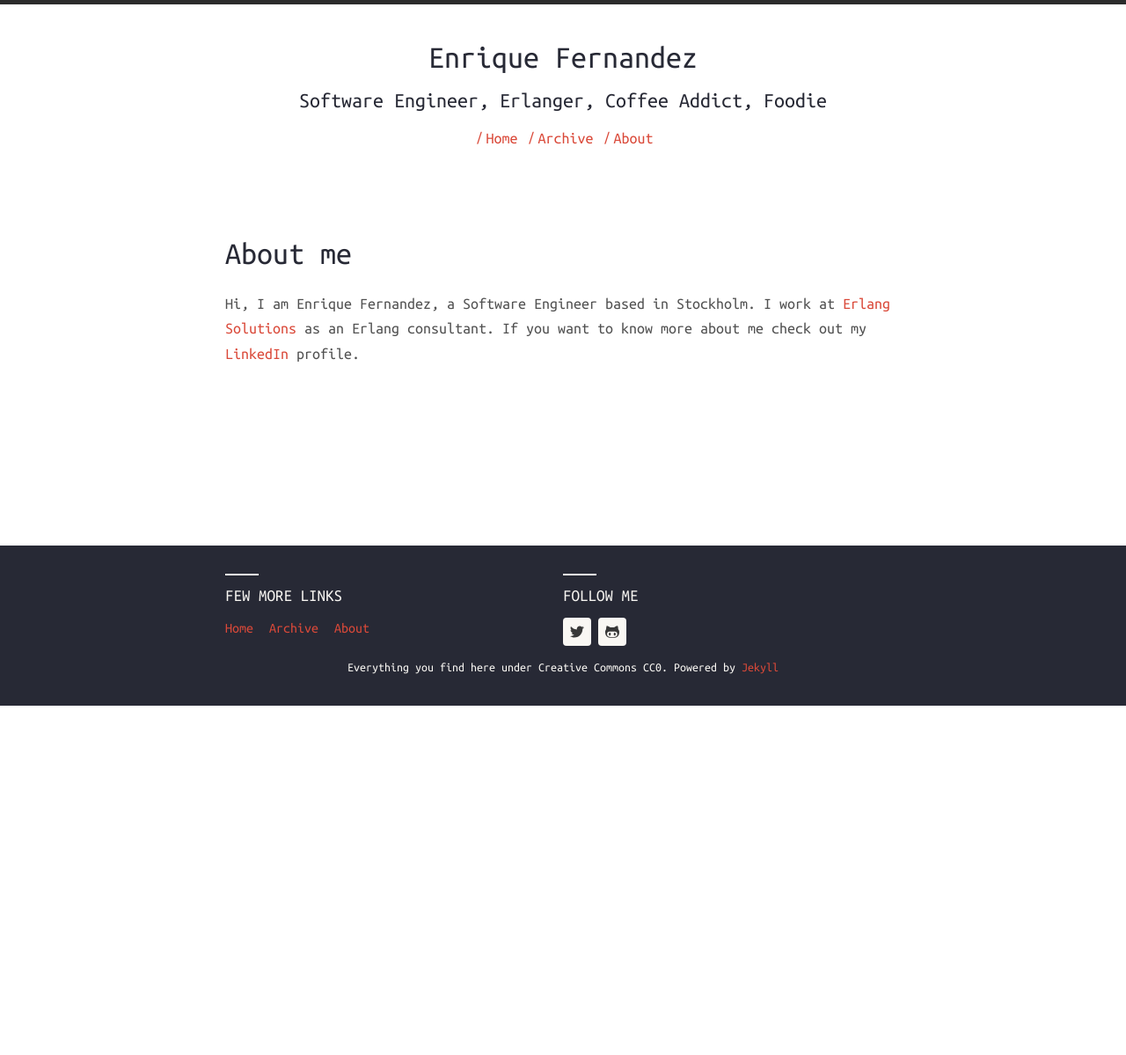
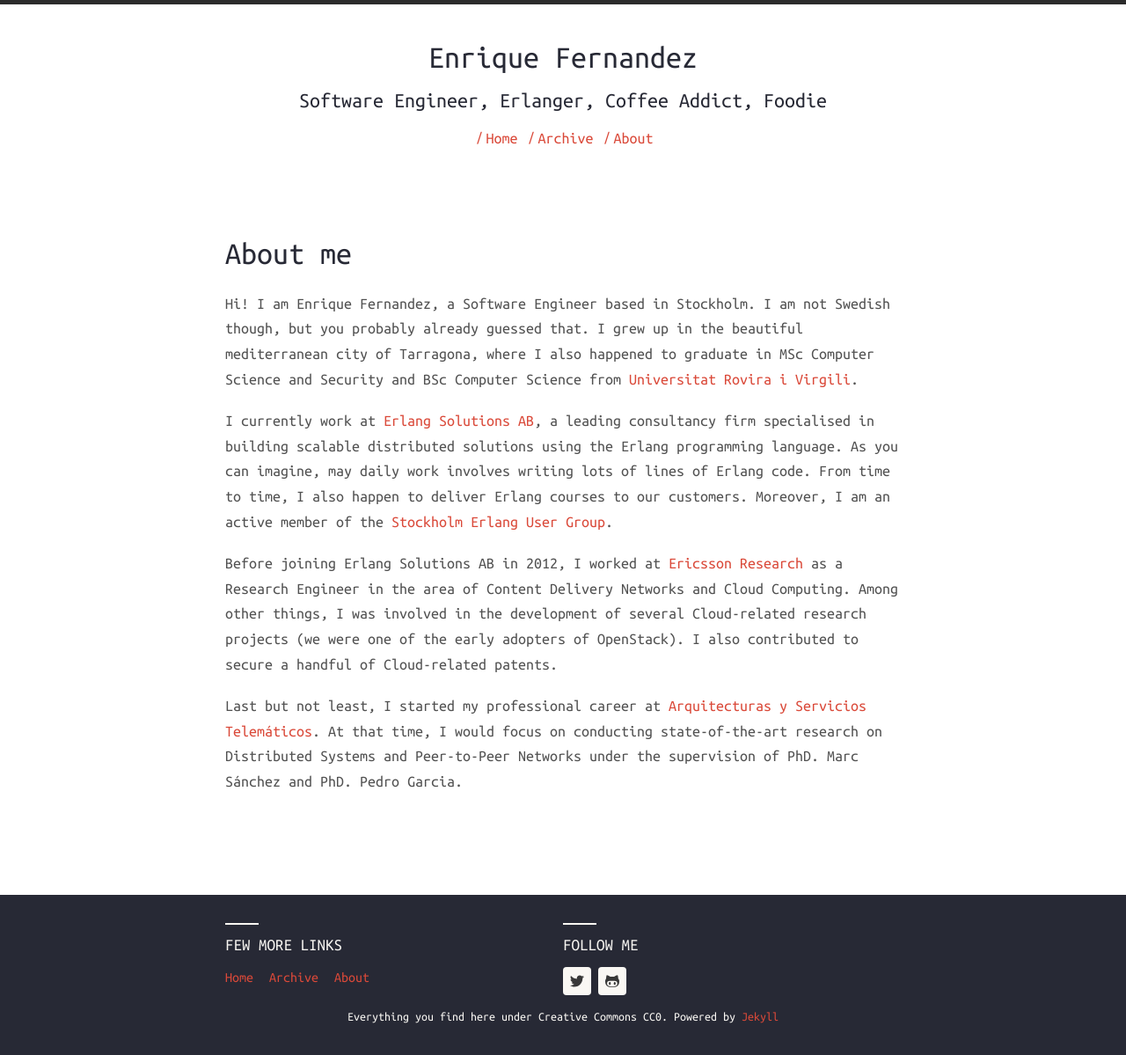
Before and after one commit to efcasado/efcasado.github.io, a Jekyll site: the page built from about.md, in a window 1280 px wide. Shown: the whole page at 88% size. Built offline with Jekyll 4.4.1, drawn with Linux system fonts in a browser that asks for light colours; nearby versions of some CDN libraries; before the commit the page ends 900 px from its top, so only the background shows below that.

Commit message:
Update bio

```diff
--- a/about.md
+++ b/about.md
@@ -4,9 +4,34 @@
 permalink: /about/
 ---
 
-Hi, I am Enrique Fernandez, a Software Engineer based in Stockholm. I work
-at [Erlang Solutions][esl] as an Erlang consultant. If you want to know
-more about me check out my [LinkedIn][linkedin] profile.
+Hi! I am Enrique Fernandez, a Software Engineer based in Stockholm. I am
+not Swedish though, but you probably already guessed that. I grew up in
+the beautiful mediterranean city of Tarragona, where I also happened to
+graduate in MSc Computer Science and Security and BSc Computer
+Science from [Universitat Rovira i Virgili][urv].
 
+I  currently work at [Erlang Solutions AB][esl], a leading consultancy
+firm specialised in building scalable distributed solutions using the
+Erlang programming language. As you can imagine, may daily work involves
+writing lots of lines of Erlang code. From time to time, I also happen
+to deliver Erlang courses to our customers. Moreover, I am an active member
+of the [Stockholm Erlang User Group][seug].
+
+Before joining Erlang Solutions AB in 2012, I worked at [Ericsson
+Research][er] as a Research Engineer in the area of Content Delivery Networks
+and Cloud Computing. Among other things, I was involved in the
+development of several Cloud-related research projects (we were one
+of the early adopters of OpenStack). I also contributed to secure
+a handful of Cloud-related patents.
+
+Last but not least, I started my professional career at [Arquitecturas
+y Servicios Telemáticos][ast]. At that time, I would focus on conducting
+state-of-the-art research on Distributed Systems and Peer-to-Peer Networks
+under the supervision of PhD. Marc Sánchez and PhD. Pedro Garcia.
+
+[urv]: http://www.urv.cat/
 [esl]: http://erlang-solutions.com
+[seug]: http://www.meetup.com/Erlang-User-Group-Stockholm/
+[er]: http://www.ericsson.com/
 [linkedin]: http://se.linkedin.com/pub/enrique-fern%C3%A1ndez-casado/b/2ab/359/en
+[ast]: http://ast-deim.urv.cat/web/
```
